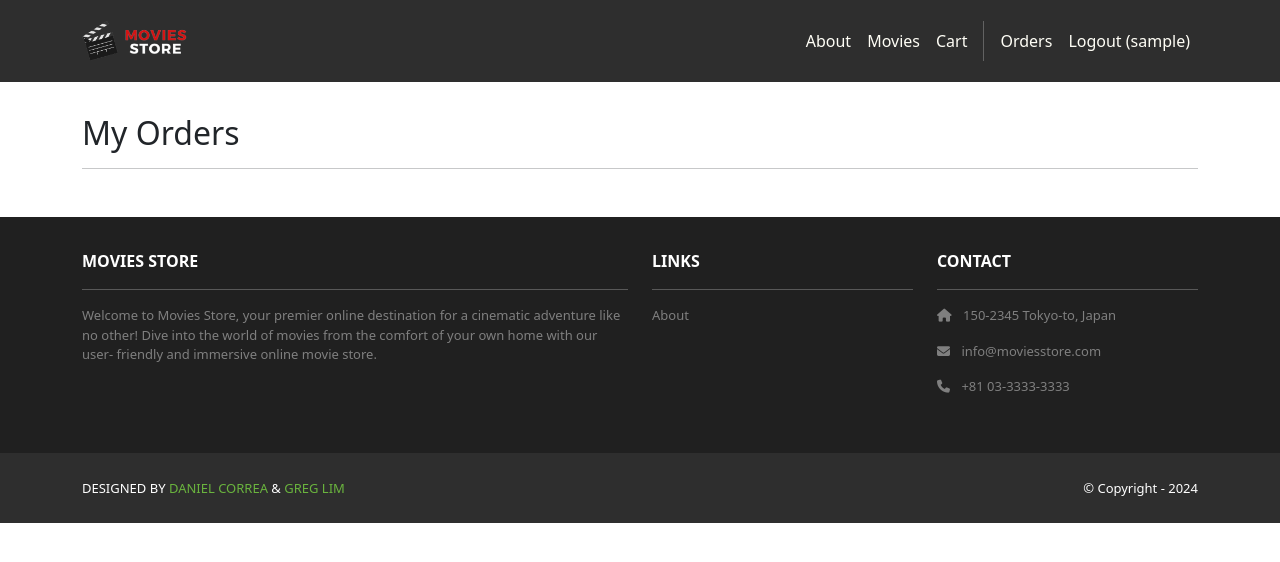
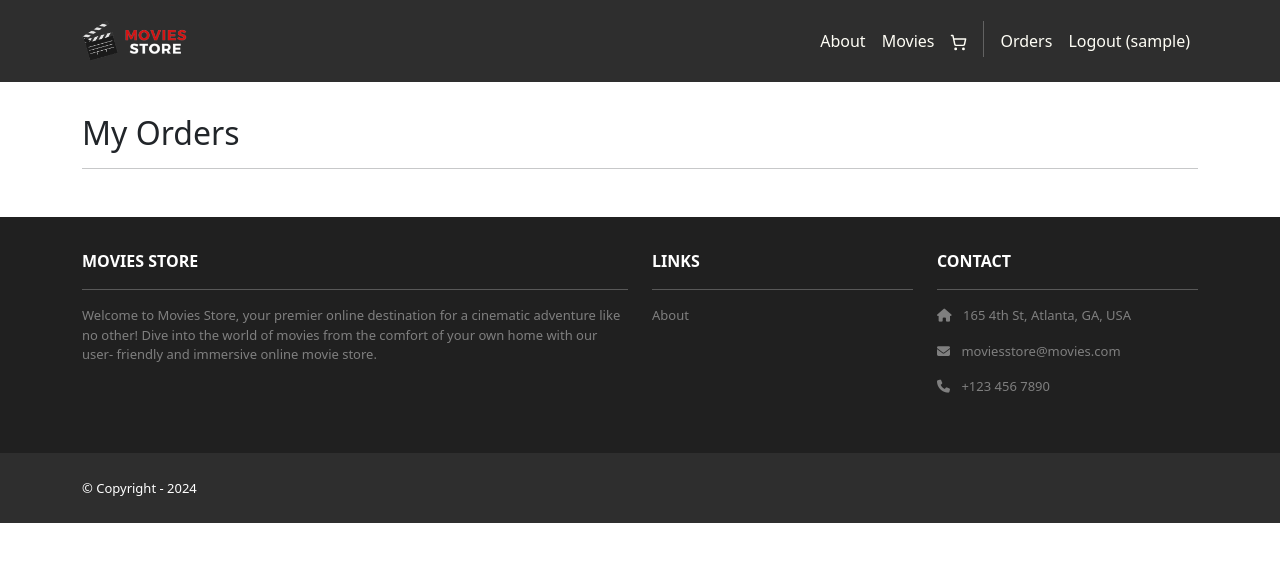
Before and after one commit to CS-2340-Group-3-S25/Project1, a Django app: page /accounts/orders/ in a window 1280 px wide. Shown: the top 562 px of the page. Run offline with Django 5.2, Linux system fonts and the light colour scheme; the visitor is signed in with stand-in values (Sample User, id 1); data that the repository does not hold is empty; some libraries are stand-ins or nearby versions; some web fonts are replaced.

Commit message:
cleanup: minor ux tweaks

```diff
--- a/movie_site/templates/base.html
+++ b/movie_site/templates/base.html
@@ -3,131 +3,133 @@
   {% load static %}
   <head>
     <title>{{ template_data.title }}</title>
-    <link href=
-      "https://cdn.jsdelivr.net/npm/bootstrap@5.3.3/dist/css/bootstrap.min.css" rel="stylesheet"
-      crossorigin="anonymous">
-    <link rel=
-      "stylesheet"  href="https://cdnjs.cloudflare.com/ajax/libs/font-awesome/6.1.1/css/all.min.css">
-    <link href=
-      "https://fonts.googleapis.com/
+    <link
+      href="https://cdn.jsdelivr.net/npm/bootstrap@5.3.3/dist/css/bootstrap.min.css"
+      rel="stylesheet"
+      crossorigin="anonymous"
+    />
+    <link
+      rel="stylesheet"
+      href="https://cdnjs.cloudflare.com/ajax/libs/font-awesome/6.1.1/css/all.min.css"
+    />
+    <link
+      href="https://fonts.googleapis.com/
       css2?family=Poppins:wght@300;400;500;600;700&display=
-      swap" rel="stylesheet">
-    <script src=
-      "https://cdn.jsdelivr.net/npm/bootstrap@5.3.3/dist/js/bootstrap.bundle.min.js" crossorigin="anonymous">
-    </script>
-    <link rel="stylesheet" type="text/css" href="{% static 'css/style.css' %}">
+      swap"
+      rel="stylesheet"
+    />
+    <script
+      src="https://cdn.jsdelivr.net/npm/bootstrap@5.3.3/dist/js/bootstrap.bundle.min.js"
+      crossorigin="anonymous"
+    ></script>
+    <link
+      rel="stylesheet"
+      type="text/css"
+      href="{% static 'css/style.css' %}"
+    />
     <meta name="viewport" content="width=device-width, initial-scale=1" />
   </head>
   <body>
     <!-- Header -->
-    <nav class="p-3 navbar navbar-dark bg-dark
-         navbar-expand-lg">
+    <nav class="p-3 navbar navbar-dark bg-dark navbar-expand-lg">
       <div class="container">
-        <a class="navbar-brand"
-           href="{% url 'home.index' %}">
-          <img src="{% static 'img/logo.png' %}" alt="logo"
-               height="40" />
+        <a class="navbar-brand" href="{% url 'home.index' %}">
+          <img src="{% static 'img/logo.png' %}" alt="logo" height="40" />
         </a>
-        <button class="navbar-toggler" type="button"
-                data-bs-toggle="collapse"
-                data-bs-target="#navbarNavAltMarkup"
-                aria-controls="navbarNavAltMarkup"
-                aria-expanded="false"
-                aria-label="Toggle navigation">
+        <button
+          class="navbar-toggler"
+          type="button"
+          data-bs-toggle="collapse"
+          data-bs-target="#navbarNavAltMarkup"
+          aria-controls="navbarNavAltMarkup"
+          aria-expanded="false"
+          aria-label="Toggle navigation"
+        >
           <span class="navbar-toggler-icon"></span>
         </button>
-        <div class="collapse navbar-collapse"
-             id="navbarNavAltMarkup">
+        <div class="collapse navbar-collapse" id="navbarNavAltMarkup">
           <div class="navbar-nav ms-auto navbar-ml">
-            <a class="nav-link"
-               href="{% url 'home.about' %}">About</a>
-            <a class="nav-link"
-               href="{% url 'movies.index' %}">Movies</a>
-            <a class="nav-link"
-               href="{% url 'cart.index' %}">Cart</a>
-            <div class="vr bg-white mx-2 d-none
-              d-lg-block"></div>
+            <a class="nav-link" href="{% url 'home.about' %}">About</a>
+            <a class="nav-link" href="{% url 'movies.index' %}">Movies</a>
+            <a class="nav-link" href="{% url 'cart.index' %}"
+              ><svg
+                xmlns="http://www.w3.org/2000/svg"
+                width="17"
+                height="17"
+                viewBox="0 0 24 24"
+                fill="none"
+                stroke="currentColor"
+                stroke-width="2"
+                stroke-linecap="round"
+                stroke-linejoin="round"
+                class="lucide lucide-shopping-cart"
+              >
+                <circle cx="8" cy="21" r="1" />
+                <circle cx="19" cy="21" r="1" />
+                <path
+                  d="M2.05 2.05h2l2.66 12.42a2 2 0 0 0 2 1.58h9.78a2 2 0 0 0 1.95-1.57l1.65-7.43H5.12"
+                /></svg
+            ></a>
+            <div class="vr bg-white mx-2 mb-1 d-none d-lg-block"></div>
             {% if user.is_authenticated %}
-            <a class="nav-link"
-              href="{% url 'accounts.orders' %}">Orders
-            </a>
-            <a class="nav-link"
-              href="{% url 'accounts.logout' %}">Logout ({{user.username }})</a>
+            <a class="nav-link" href="{% url 'accounts.orders' %}">Orders </a>
+            <a class="nav-link" href="{% url 'accounts.logout' %}"
+              >Logout ({{user.username }})</a
+            >
             {% else %}
-            <a class="nav-link"
-              href="{% url 'accounts.login' %}">Login</a>
-            <a class="nav-link"
-              href="{% url 'accounts.signup' %}">
-              Sign Up
-            </a>
+            <a class="nav-link" href="{% url 'accounts.login' %}">Login</a>
+            <a class="nav-link" href="{% url 'accounts.signup' %}"> Sign Up </a>
             {% endif %}
           </div>
         </div>
       </div>
     </nav>
     <!-- Header -->
-    <div>
-      {% block content %}
-      {% endblock content %}
-    </div>
+    <div>{% block content %} {% endblock content %}</div>
     <!-- Footer -->
     <section class="p-3 ms-footer d-none d-md-block">
       <div class="container">
         <div class="row mt-3 text-white">
-          <div class="col-md-6 col-lg-6 col-xl-6
-               mx-auto mb-4">
+          <div class="col-md-6 col-lg-6 col-xl-6 mx-auto mb-4">
             <b>MOVIES STORE</b>
             <hr />
             <p>
-              Welcome to Movies Store, your premier online
-              destination for a cinematic adventure like no
-              other! Dive into the world of movies from the
-              comfort of your own home with our user-
-              friendly and immersive online movie store.
+              Welcome to Movies Store, your premier online destination for a
+              cinematic adventure like no other! Dive into the world of movies
+              from the comfort of your own home with our user- friendly and
+              immersive online movie store.
             </p>
           </div>
-          <div class="col-md-3 col-lg-3 col-xl-3
-               mx-auto mb-4">
+          <div class="col-md-3 col-lg-3 col-xl-3 mx-auto mb-4">
             <b>LINKS</b>
             <hr />
-            <p><a class="nav-link"
-              href="{% url 'home.about' %}">
-              About
-            </a></p>
+            <p><a class="nav-link" href="{% url 'home.about' %}"> About </a></p>
           </div>
-          <div class="col-md-3 col-lg-3 col-xl-3 mx-auto
-               mb-4">
+          <div class="col-md-3 col-lg-3 col-xl-3 mx-auto mb-4">
             <b>CONTACT</b>
             <hr />
-            <p><i class="fas fa-home me-2"></i>
-              150-2345 Tokyo-to, Japan
+            <p>
+              <i class="fas fa-home me-2"></i>
+              165 4th St, Atlanta, GA, USA
             </p>
-            <p><i class="fas fa-envelope me-2"></i>
-              info@moviesstore.com
+            <p>
+              <i class="fas fa-envelope me-2"></i>
+              moviesstore@movies.com
             </p>
-            <p><i class="fas fa-phone me-2"></i>
-              +81 03-3333-3333
+            <p>
+              <i class="fas fa-phone me-2"></i>
+              +123 456 7890
             </p>
           </div>
         </div>
       </div>
     </section>
     <section class="p-3 ms-footer-bottom bg-dark">
-      <div class="container d-flex
-           justify-content-between">
-        <div class="me-5 text-white">
-          <span>DESIGNED BY
-            <a href="https://www.x.com/danielgarax"
-            target="_blank">DANIEL CORREA</a> &
-            <a href="https://www.x.com/greglim81"
-            target="_blank">GREG LIM</a>
-          </span>
-        </div>
+      <div class="container d-flex justify-content-between">
         <div class="text-white">
           <span>© Copyright - 2024</span>
         </div>
       </div>
     </section>
-    <!-- Footer -->
   </body>
 </html>
```
